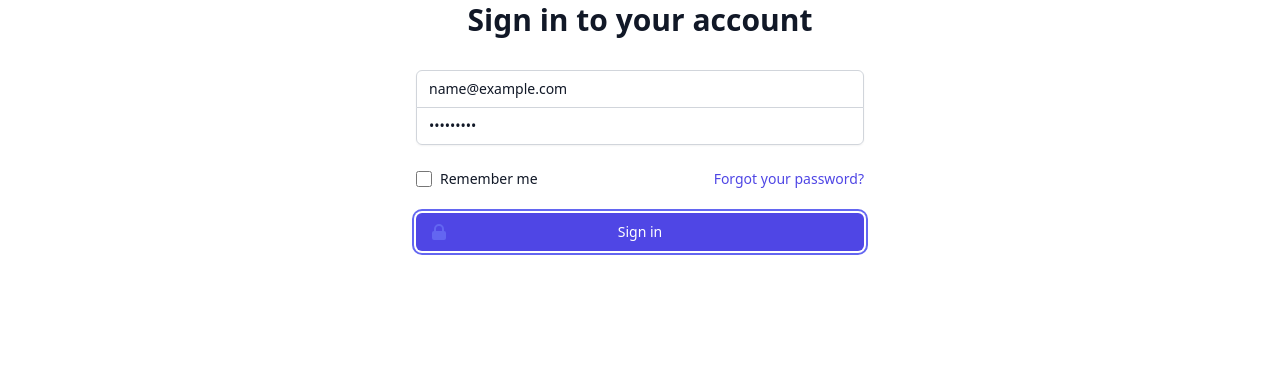
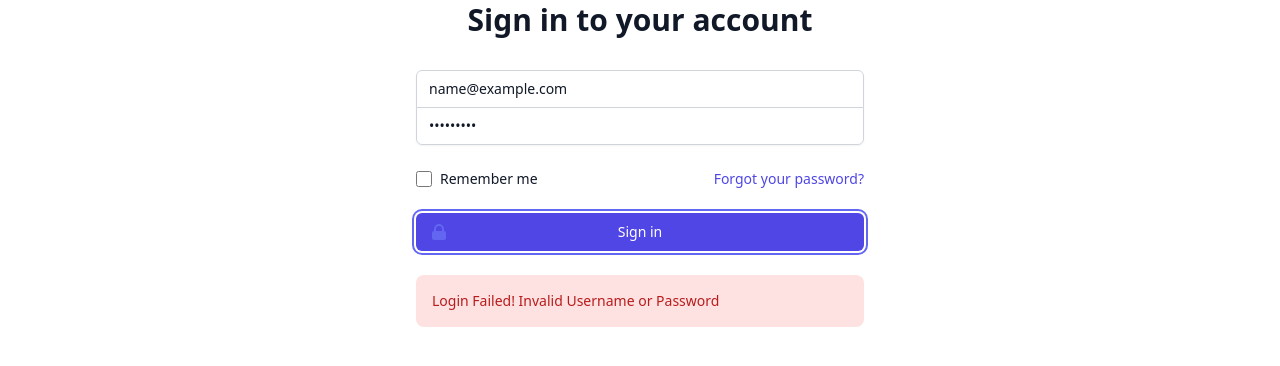
Before and after one commit to jpmjim/CProfesionalNextjs, a Next.js app: page /login in a window 1280 px wide. Both pictures are taken after typing "name@example.com", "Sample123" into the empty fields and a click on the button "Sign in". Shown: the part 290-656 px from the top of the page. Built offline with nearby package versions, Linux system fonts and the light colour scheme; no server answers.

Commit message:
Obteniendo el token de la API y mensaje de error al autentificar

```diff
--- a/src/components/LoginPage.jsx
+++ b/src/components/LoginPage.jsx
@@ -13,9 +13,16 @@
     const password = passwordRef.current.value;
 
     console.log(email, password);
-    auth.signIn(email, password).then(() => {
-      console.log('Login success');
-    });
+    auth.signIn(email, password).then(
+      () => {
+        console.log('Login success');
+      },
+      (reason) => {
+        console.log('Login Failed');
+        console.error(reason);
+        auth.setError('Invalid Username or Password');
+      }
+    );
   };
 
   return (
@@ -87,6 +94,11 @@
                 Sign in
               </button>
             </div>
+            {auth.error ? (
+              <div className="p-4 mb-4 text-sm text-red-700 bg-red-100 rounded-lg dark:bg-red-200 dark:text-red-800" role="alert">
+                <span className="font-medium">Login Failed!</span> {auth.error}
+              </div>
+            ) : null}
           </form>
         </div>
       </div>
--- a/src/hooks/useAuth.js
+++ b/src/hooks/useAuth.js
@@ -25,10 +25,16 @@
     };
     const { data: access_token } = await axios.post(endPoints.auth.login, { email, password, options });
     console.log(access_token);
+    if (access_token) {
+      Cookie.set('token', access_token.access_token, { expires: 5 });
+      setUser(access_token);
+    }
   };
-
+  const [error, setError] = useState();
   return {
     user,
+    error,
+    setError,
     signIn,
   };
 }
```
Also changed, not shown: 1 other file (tests, documents, lock files or other folders).
